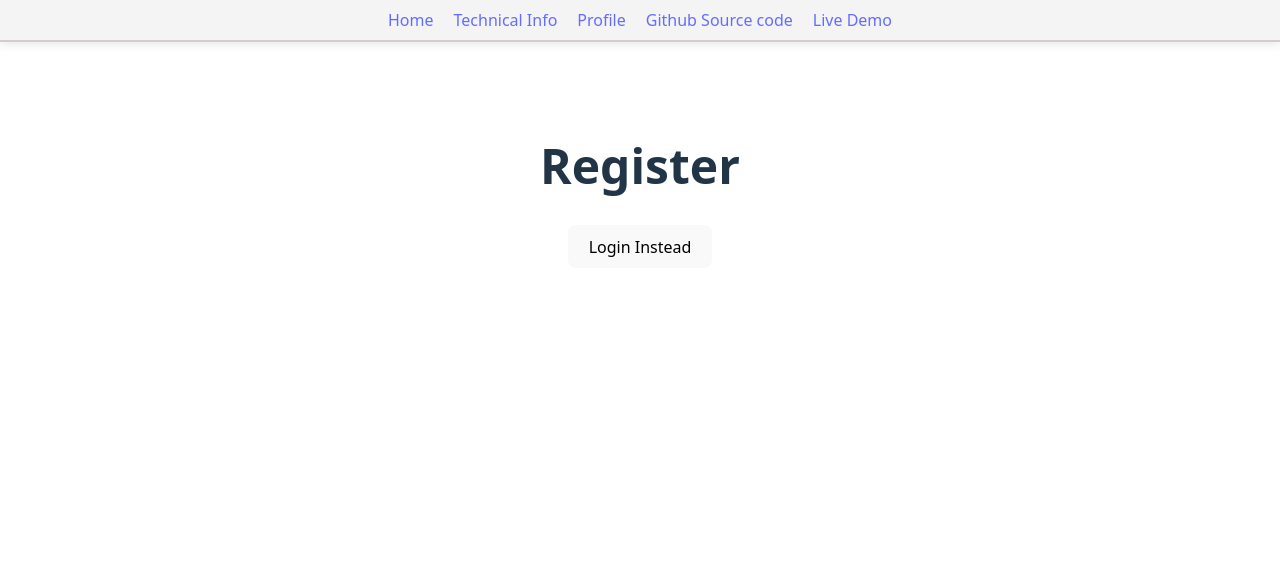
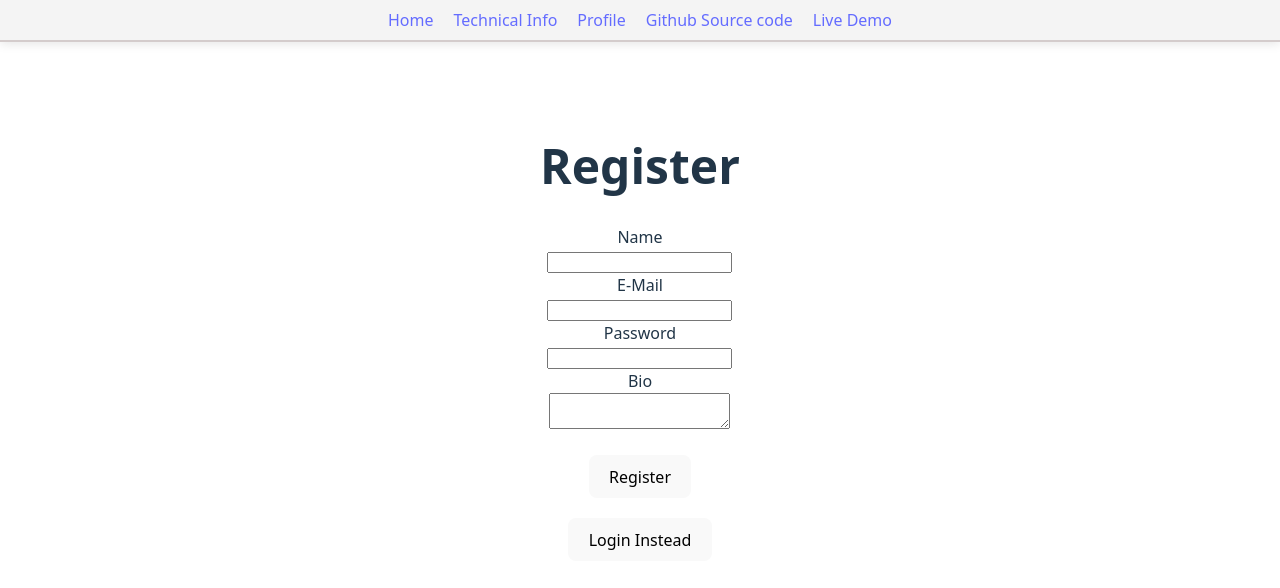
Before and after one commit to amaldevelops/messaging-app, a React (Vite) app in the folder frontend/: page /messaging-app/register in a window 1280 px wide. Shown: the top 588 px of the page. Built offline with nearby package versions, Linux system fonts and the light colour scheme.

Commit message:
Add form to Register component

```diff
--- a/frontend/src/components/Register.jsx
+++ b/frontend/src/components/Register.jsx
@@ -3,12 +3,40 @@ import { useNavigate } from "react-router-dom";
 function Register() {
   const Navigate = useNavigate();
 
+  const handleSubmit = () => {
+    Navigate("/messaging-app/login");
+  };
+
   return (
     <div>
       <h1>Register</h1>
-      <button onClick={() => Navigate("/messaging-app/login")}>
-        Login Instead
-      </button>
+      <form onSubmit={handleSubmit}>
+        <label htmlFor="fullname">Name</label>
+        <br />
+        <input name="fullname" id="fullname" type="text" required></input>
+        <br />
+        <label htmlFor="email">E-Mail</label>
+        <br />
+        <input name="email" id="email" type="email" required></input>
+        <br />
+        <label htmlFor="password">Password</label>
+        <br />
+        <input name="password" id="password" type="password" required></input>
+        <br />
+        <label htmlFor="bio">Bio</label>
+        <br />
+        <textarea name="bio" id="bio" required></textarea>
+
+        <div className="form-button-container">
+          <button>Register</button>
+        </div>
+      </form>
+
+      <div className="form-button-container">
+        <button onClick={() => Navigate("/messaging-app/login")}>
+          Login Instead
+        </button>
+      </div>
     </div>
   );
 }
```
